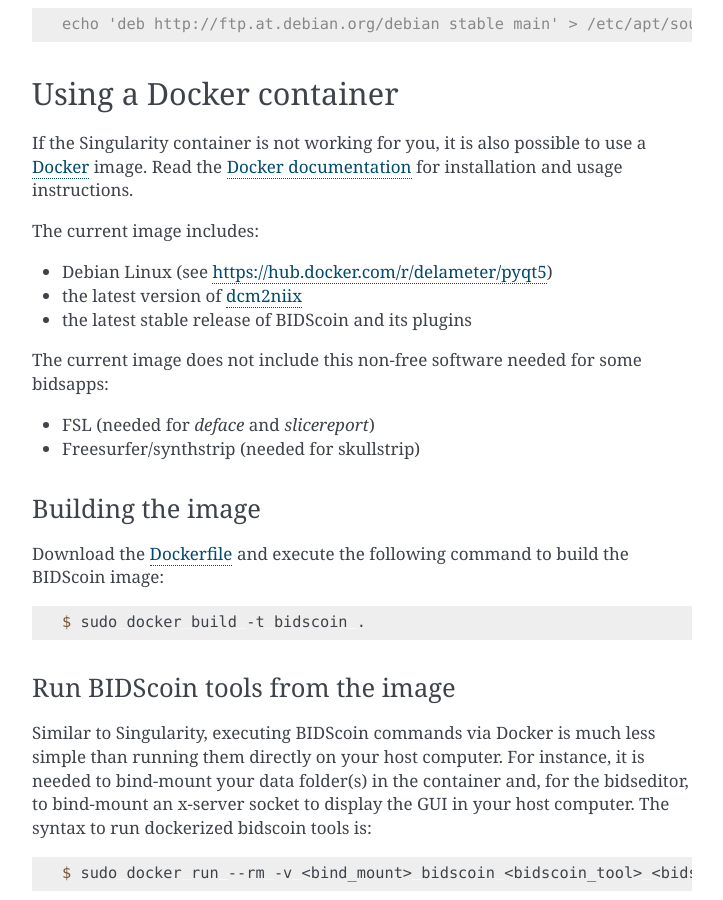
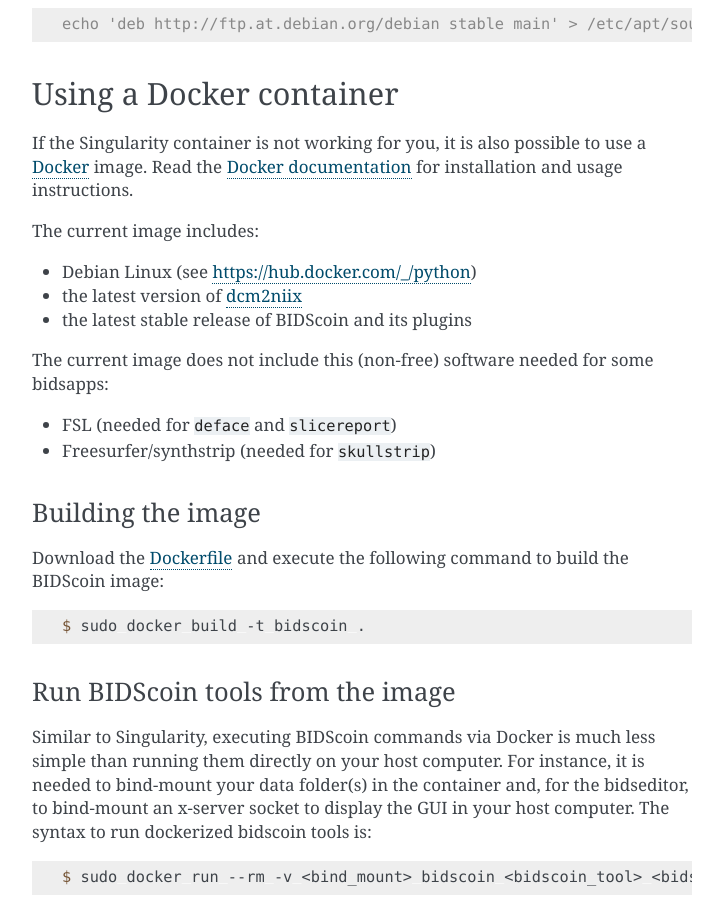
Before and after one commit to Donders-Institute/bidscoin, a Sphinx documentation site: the page built from docs/installation.rst, in a window 1280 px wide and 900 px high, scrolled down 3762 px. Shown: the whole window, without its empty margins (388-1111 px from the left). Built offline with Sphinx 7.4.7, drawn with Linux system fonts in a browser that asks for light colours; some of the changed lines change nothing that is shown.

Commit message:
Use a smaller (-slim) base image

```diff
--- a/docs/installation.rst
+++ b/docs/installation.rst
@@ -157,14 +157,14 @@
 
 The current image includes:
 
-* Debian Linux (see https://hub.docker.com/r/delameter/pyqt5)
+* Debian Linux (see https://hub.docker.com/_/python)
 * the latest version of `dcm2niix <https://www.nitrc.org/plugins/mwiki/index.php/dcm2nii:MainPage>`__
 * the latest stable release of BIDScoin and its plugins
 
-The current image does not include this non-free software needed for some bidsapps:
+The current image does not include this (non-free) software needed for some bidsapps:
 
-* FSL (needed for `deface` and `slicereport`)
-* Freesurfer/synthstrip (needed for skullstrip)
+* FSL (needed for ``deface`` and ``slicereport``)
+* Freesurfer/synthstrip (needed for ``skullstrip``)
 
 Building the image
 ^^^^^^^^^^^^^^^^^^
```
Also changed, not shown: 1 other file.
